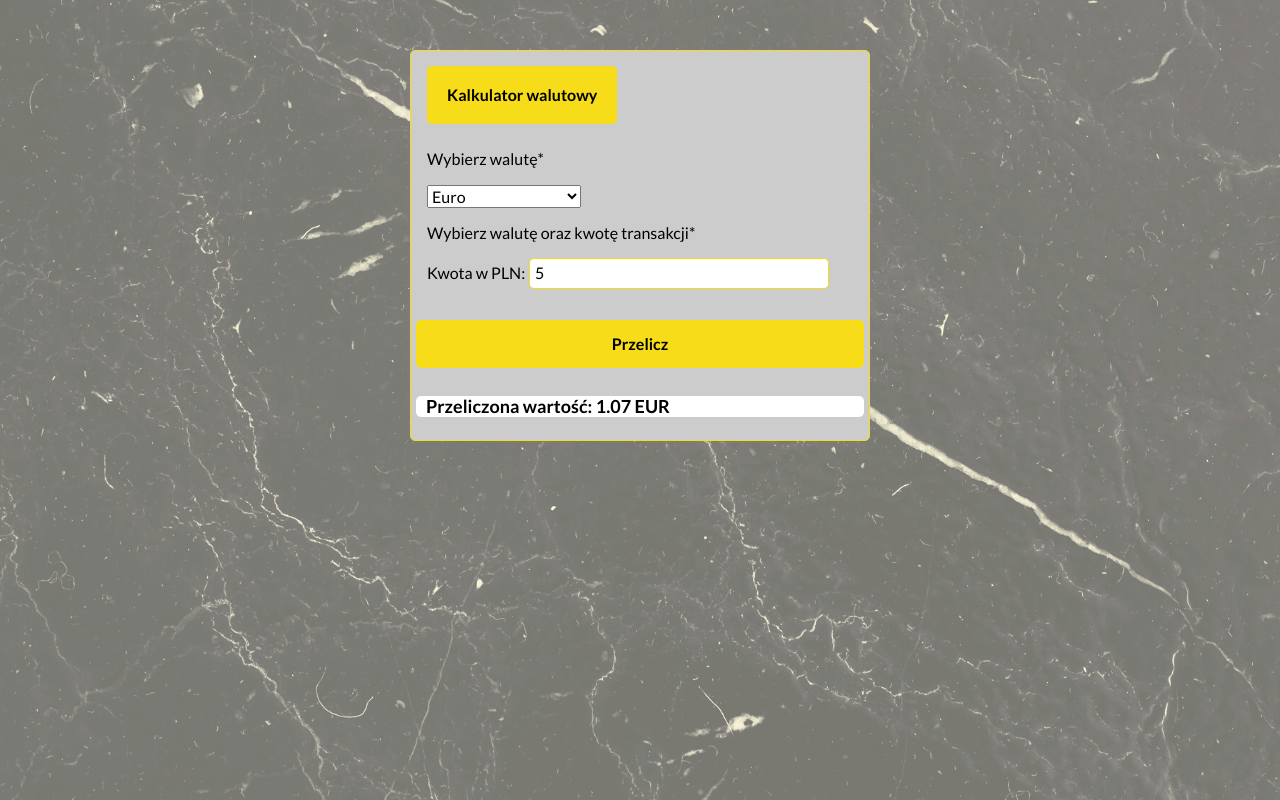
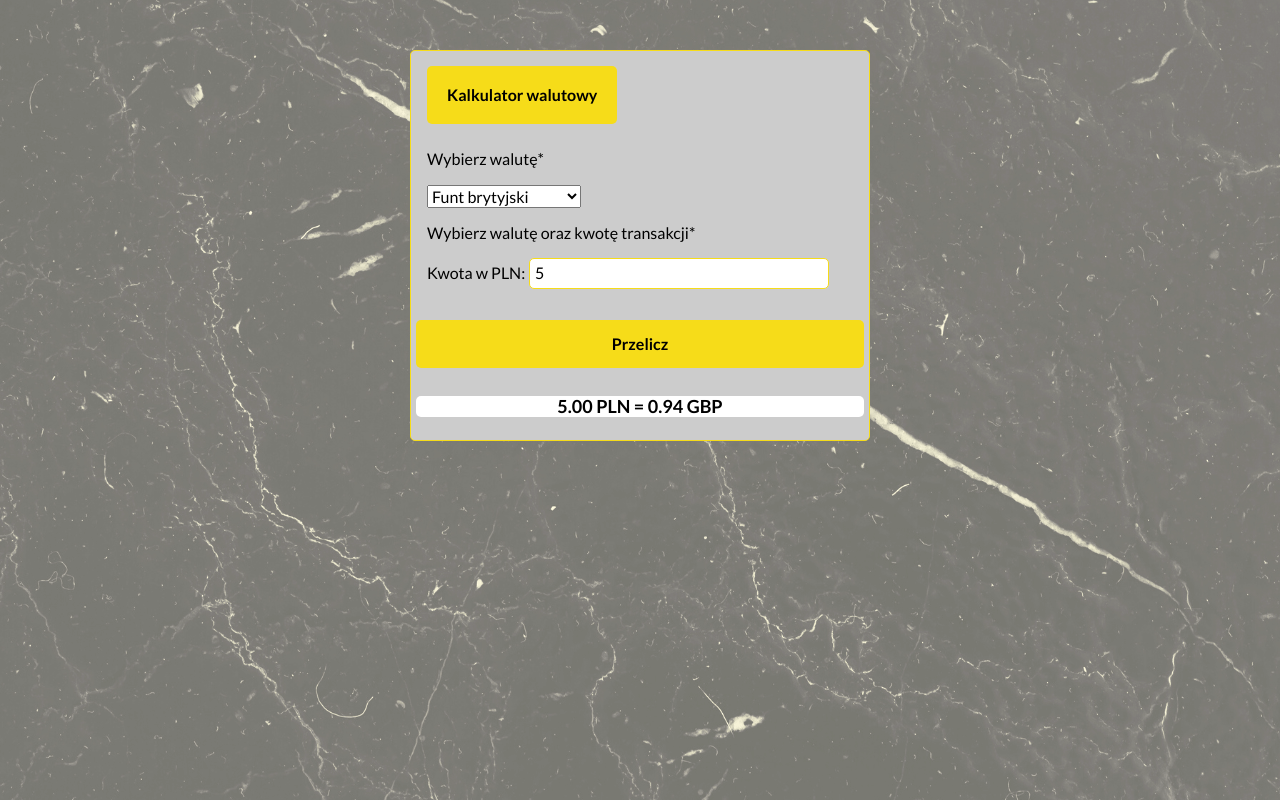
Before and after one commit to szymonbasiul/currency-converter-react, a React (Create React App) app: page / in a window 1280 px wide. Both pictures are taken after typing "5" into the empty fields and a click on the button "Przelicz". Built offline with nearby package versions, Linux system fonts and the light colour scheme.

Commit message:
rearrange modules, result added, container module removed, updated imports

```diff
--- a/src/App.js
+++ /dev/null
@@ -1,16 +0,0 @@
-import { useState } from "react";
-import Container from "./Container";
-import { currencies } from "./currencies";
-import Form from "./Form";
-
-function App() {
-
-
-  return (
-    <Container>
-      <Form />
-    </Container>
-  );
-}
-
-export default App;
--- /dev/null
+++ b/src/App/App.js
@@ -0,0 +1,27 @@
+import { useState } from "react";
+import { currencies } from "./currencies";
+import Form from "./Form";
+
+function App() {
+  const [result, setResult] = useState();
+
+  const calculateExchange = (currency, amount) => {
+    const rate = currencies.find(
+      ({ shortName }) => shortName === currency
+    ).rate;
+
+    setResult({
+      givenAmount: +amount,
+      changedAmount: amount / rate,
+      currency,
+    });
+  };
+
+  return (
+    <div className="container">
+      <Form result={result} calculateExchange={calculateExchange} />
+    </div>
+  );
+}
+
+export default App;
--- /dev/null
+++ b/src/App/Form/Result/index.js
@@ -0,0 +1,14 @@
+import "./style.css";
+
+export const Result = ({ result }) => (
+  <p className="form__result">
+    {result !== undefined && (
+      <>
+        {result.givenAmount.toFixed(2)}&nbsp;PLN&nbsp;=&nbsp;
+        <strong>
+          {result.changedAmount.toFixed(2)}&nbsp;{result.currency}
+        </strong>
+      </>
+    )}
+  </p>
+);
--- /dev/null
+++ b/src/App/Form/Result/style.css
@@ -0,0 +1,9 @@
+.form__result {
+    display: flex;
+    justify-content: center;
+    padding: 0 10px;
+    border-radius: 5px;
+    background-color: white;
+    font-size: large;
+    font-weight: bold;
+}
--- a/src/Form/index.js
+++ b/src/App/Form/index.js
@@ -1,26 +1,15 @@
 import { useState } from "react";
 import { currencies } from "../currencies";
+import { Result } from "./Result";
 import "./style.css";
 
-const Form = () => {
+const Form = ({ calculateExchange, result }) => {
+  const [currency, setCurrency] = useState(currencies[2].shortName);
   const [amount, setAmount] = useState("");
-  const [currency, setCurrency] = useState(currencies[0].shortName);
-  const [result, setResult] = useState(0);
 
   const onSubmit = (event) => {
     event.preventDefault();
-    calculateExchange();
-  };
-
-  const onCurrencyChange = ({ target }) => setCurrency(target.value);
-  const onAmountChange = ({ target }) => setAmount(target.value);
-
-  const calculateExchange = () => {
-    currencies.forEach((x) => {
-      if (x.shortName === currency) {
-        setResult(amount / x.rate);
-      }
-    });
+    calculateExchange(currency, amount);
   };
 
   return (
@@ -31,7 +20,7 @@ const Form = () => {
         <select
           className="select"
           value={currency}
-          onChange={onCurrencyChange}
+          onChange={({ target }) => setCurrency(target.value)}
         >
           {currencies.map((currency) => (
             <option key={currency.shortName} value={currency.shortName}>
@@ -46,7 +35,7 @@ const Form = () => {
         <label>
           <input
             value={amount}
-            onChange={onAmountChange}
+            onChange={({ target }) => setAmount(target.value)}
             className="form__field"
             id="amount"
             name="exchange"
@@ -60,15 +49,9 @@ const Form = () => {
       </fieldset>
 
       <label>
-        <button className="form__button" type="submit">
-          Przelicz
-        </button>
+        <button className="form__button">Przelicz</button>
       </label>
-      <p className="form__result">
-        {" "}
-        Przeliczona wartość:{" "}
-        <strong className="result">{`${result.toFixed(2)} ${currency}`}</strong>
-      </p>
+      <Result result={result} />
     </form>
   );
 };
--- a/src/Form/style.css
+++ b/src/App/Form/style.css
@@ -69,11 +69,3 @@
 .form__radioInput:hover {
     cursor: pointer;
 }
-
-.form__result {
-    padding: 0 10px;
-    border-radius: 5px;
-    background-color: white;
-    font-size: large;
-    font-weight: bold;
-}
--- a/src/currencies.js
+++ b/src/App/currencies.js
@@ -12,6 +12,6 @@ export const currencies = [
   {
     shortName: "GBP",
     fullName: "Funt brytyjski",
-    rate: 5.3,
+    rate: 5.32,
   },
 ];
--- a/src/index.css
+++ b/src/App/index.css
@@ -8,7 +8,13 @@ html {
 
 body {
   font-family: 'Lato', sans-serif;
-  background-image: url("../public/cantorBackground.png");
+  background-image: url("../../public/cantorBackground.png");
   background-repeat: no-repeat;
   background-color: #000009;
 }
+
+.container {
+  max-width: 500px;
+  margin: 0 auto;
+  padding: 0 20px;
+}
--- a/src/Container/index.js
+++ /dev/null
@@ -1,5 +0,0 @@
-import "./style.css";
-
-const Container = ({ children }) => <div className="container">{children}</div>;
-
-export default Container;
--- a/src/Container/style.css
+++ /dev/null
@@ -1,5 +0,0 @@
-.container {
-    max-width: 500px;
-    margin: 0 auto;
-    padding: 0 20px;
-}
```
Also changed, not shown: src/index.js (+6 -6 lines).
